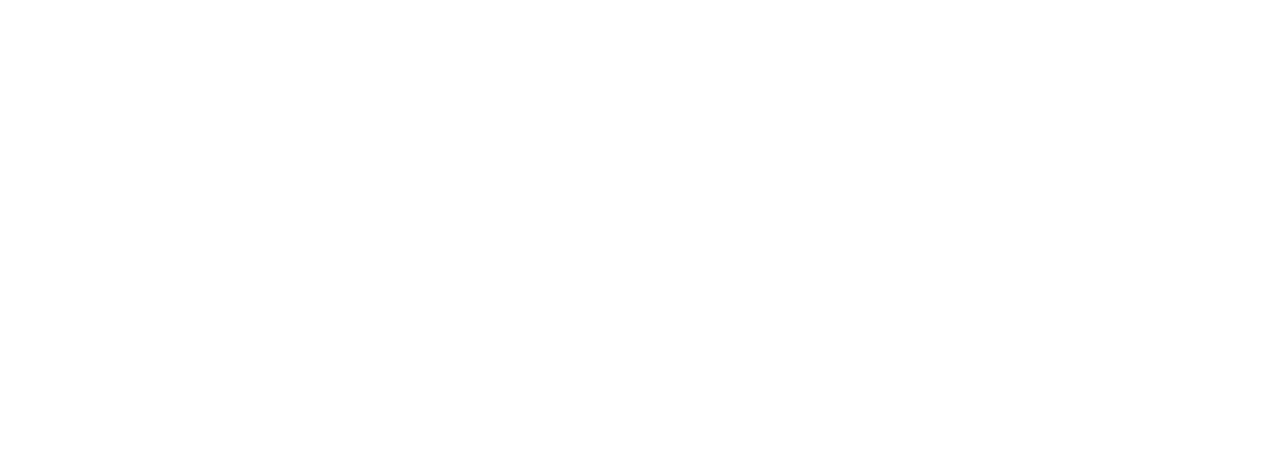
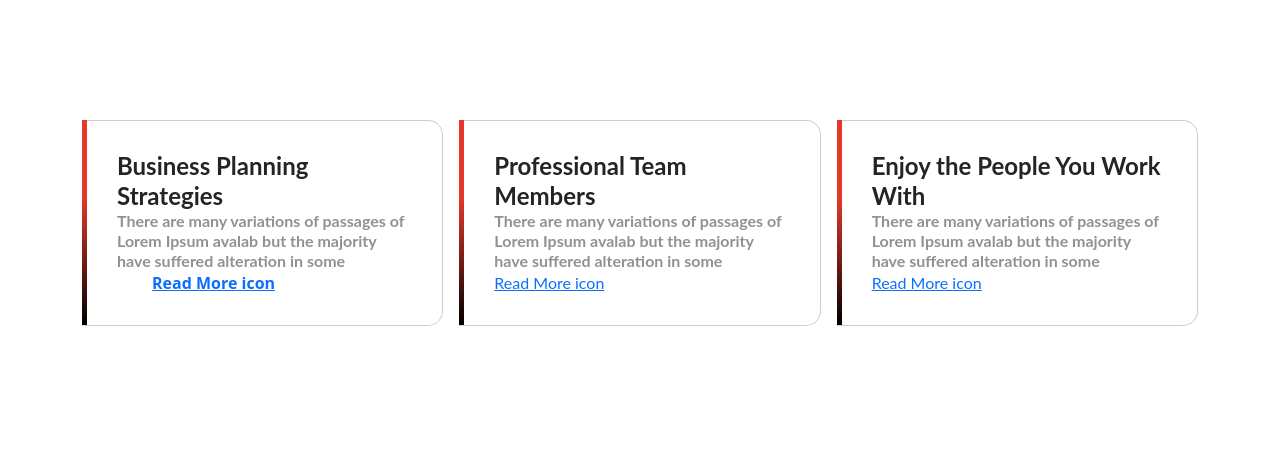
Before and after one commit to monjuAflame/digital_agency_html, a plain HTML site: page index.html in a window 1280 px wide. Drawn offline with Linux system fonts and the light colour scheme.

Commit message:
features section added

```diff
--- a/index.html
+++ b/index.html
@@ -1,11 +1,64 @@
 <!DOCTYPE html>
 <html lang="en">
+
 <head>
     <meta charset="UTF-8">
     <meta name="viewport" content="width=device-width, initial-scale=1.0">
-    <title>Document</title>
+    <title>Digital Agency</title>
+    <link rel="stylesheet" href="./assets/css/bootstrap.min.css">
+    <link rel="stylesheet" href="./style.css">
+
 </head>
+
 <body>
 
+    <!--Hero Section Start-->
+    <section id="hero" class="">
+
+    </section>
+    <!--Hero Section End-->
+
+    <!--Features Section Start-->
+    <section id="feature" class="feature_section section__padding">
+        <div class="container">
+            <div class="row g-3">
+                <div class="col-12 col-md">
+                    <div class="feature_content">
+                        <h3 class="feature_content__heading text__secondary">Business Planning Strategies</h3>
+                        <p class="feature_content__text text__body">There are many variations of passages of Lorem Ipsum
+                            avalab but
+                            the majority have suffered alteration in some</p>
+                        <a href="#" class="theme__btn">Read More <span>icon</span> </a>
+                    </div>
+                </div>
+                <div class="col-12 col-md">
+                    <div class="feature_content">
+                        <h3 class="feature_content__heading text__secondary">Professional Team Members</h3>
+                        <p class="feature_content__text text__body">There are many variations of passages of Lorem Ipsum
+                            avalab but
+                            the majority have suffered alteration in some</p>
+                        <a href="#" class="feature_content_button">Read More <span>icon</span> </a>
+                    </div>
+                </div>
+                <div class="col-12 col-md">
+                    <div class="feature_content">
+                        <h3 class="feature_content__heading text__secondary">Enjoy the People You Work With</h3>
+                        <p class="feature_content__text text__body">There are many variations of passages of Lorem Ipsum
+                            avalab but
+                            the majority have suffered alteration in some</p>
+                        <a href="#" class="feature_content_button">Read More <span>icon</span> </a>
+                    </div>
+                </div>
+            </div>
+        </div>
+    </section>
+    <!--Features Section End-->
+
+    <!--Features Section Start-->
+    <!--Features Section End-->
+
+
+    <script src="./assets/js/bootstrap.min.js"></script>
 </body>
+
 </html>
--- /dev/null
+++ b/style.css
@@ -0,0 +1,147 @@
+/*------------------------------------------------------------------
+[Master Stylesheet]
+
+Project:    Digital Agency
+Version:    1.0
+Last change:    10/05/2024 [fixed Float bug, vf]
+Author Name:	Ismail Hossain
+Primary use:    Landing Page
+-------------------------------------------------------------------*/
+
+/*------------------------------------------------------------------
+[Number of contents]
+
+1. Reset Css
+2. Dafult Css
+3. Button Css
+4.
+5. features Section
+-------------------------------------------------------------------*/
+
+/*
+==========================================
+    1--Reset Css
+==========================================
+*/
+ul {
+  margin: 0;
+  padding: 0;
+}
+ul li {
+  list-style: none;
+}
+h1,
+h2,
+h3,
+h4,
+h5,
+h6,
+p {
+  margin: 0;
+}
+a:hover {
+  text-decoration: none;
+}
+body {
+  font-family: "Lato", sans-serif;
+}
+/*
+==========================================
+    2--Dafult Css
+==========================================
+*/
+
+.section__padding {
+  padding: 120px 0;
+}
+
+.text__primary {
+  color: #e5382a;
+}
+.text__body {
+  color: #929191;
+}
+.text__secondary {
+  color: #242424;
+}
+
+.bg__primary {
+  background-color: #e5382a;
+}
+.bg__secondary {
+  background-color: #242424;
+}
+.bg__nutral {
+  background-color: #edf1f3;
+}
+
+/*
+==========================================
+    3--Button Css
+==========================================
+*/
+.theme__btn {
+  border: none;
+  font-family: Open Sans;
+  font-weight: bold;
+  /* border-radius: 68px; */
+  position: relative;
+  padding: 15px 35px;
+}
+.largeBtn {
+  padding: 0 60px;
+  font-size: 18px;
+  height: 60px;
+  border-radius: 30px 30px;
+}
+.smallBtn {
+  font-size: 18px;
+  font-family: Lato;
+  padding: 18px 45px;
+  margin: 20px 0 0;
+  font-weight: bold;
+  letter-spacing: 1.8px;
+}
+.lujosBtn:hover {
+  background: #4c86c6;
+  color: #fff;
+  box-shadow: 0 0 5px -1px #000;
+}
+
+/*
+==========================================
+    5--Features Section
+==========================================
+*/
+
+.feature_content {
+  border: 1px solid #cecece;
+  border-top-right-radius: 15px;
+  border-bottom-right-radius: 15px;
+  position: relative;
+  padding: 30px 30px 30px 35px;
+  border-left-width: 0px;
+  z-index: 1;
+}
+
+.feature_content::before {
+  position: absolute;
+  height: calc(100% + 1px);
+  width: 5px;
+  background: linear-gradient(#e5382a 38%, black);
+  content: "";
+  left: 0;
+  top: -1px;
+  z-index: 2;
+}
+
+.feature_content__heading {
+  font-size: 24px;
+  line-height: 30px;
+  font-weight: 700;
+}
+.feature_content__text {
+  font-size: 16px;
+  font-weight: 700;
+  line-height: 20px;
+}
```
